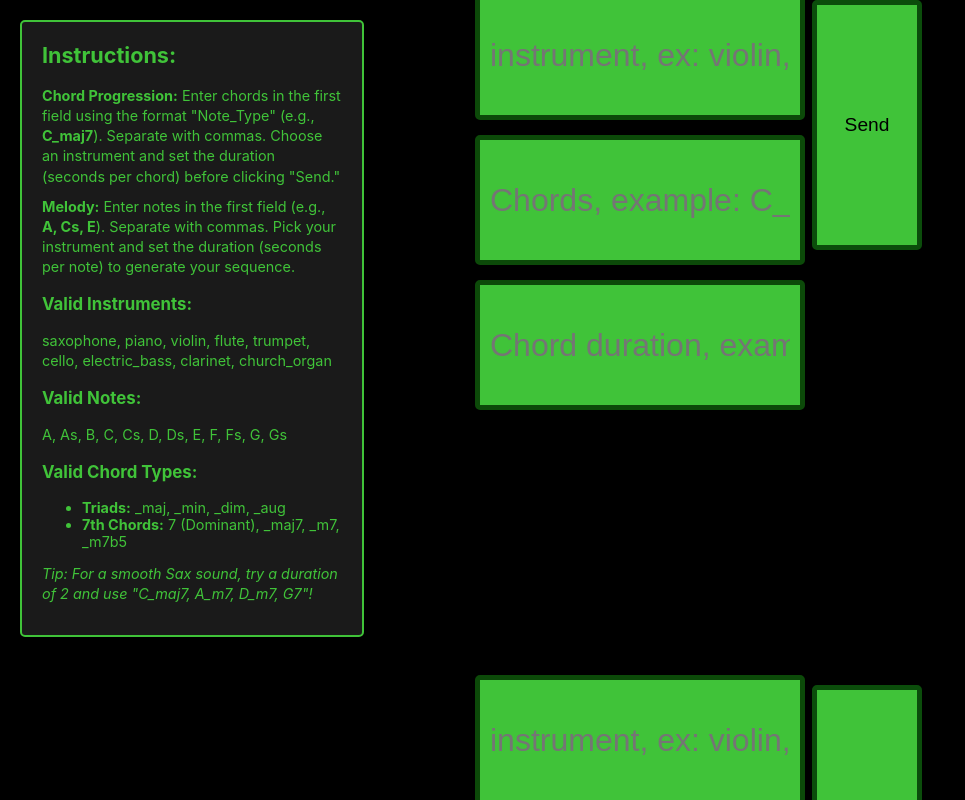
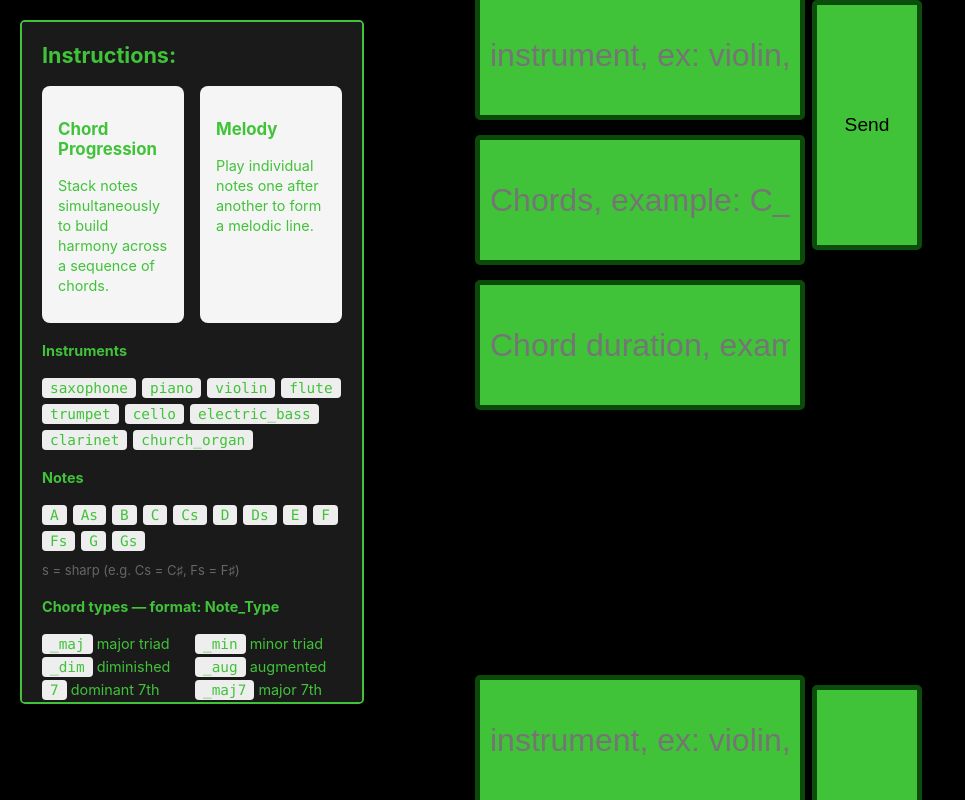
Before and after one commit to daniel-c-silva/SynthBridge, a React (Create React App) app in the folder frontend/: page / in a window 1280 px wide. Shown: the top 800 px of the page, without its empty margins (0-965 px from the left). Built offline with nearby package versions, Linux system fonts and the light colour scheme.

Commit message:
Revise instructions and layout for chord and melody input

```diff
--- a/frontend/src/components/main.jsx
+++ b/frontend/src/components/main.jsx
@@ -53,27 +53,50 @@ function Main() {
   return (
     <div>
 
-  <div className="instructions">
-    <h2>Instructions:</h2>
-    <p><strong>Chord Progression:</strong> Enter chords in the first field using the format "Note_Type" (e.g., <strong>C_maj7</strong>). Separate with commas. Choose an instrument and set the duration (seconds per chord) before clicking "Send."</p>
+<div className="instructions">
+  <h2>Instructions:</h2>
 
-    <p><strong>Melody:</strong> Enter notes in the first field (e.g., <strong>A, Cs, E</strong>). Separate with commas. Pick your instrument and set the duration (seconds per note) to generate your sequence.</p>
+  <div style={{display: 'flex', gap: '1rem', marginBottom: '1rem'}}>
+    <div style={{flex: 1, background: '#f5f5f5', borderRadius: '8px', padding: '1rem'}}>
+      <h3>Chord Progression</h3>
+      <p>Stack notes simultaneously to build harmony across a sequence of chords.</p>
+    </div>
+    <div style={{flex: 1, background: '#f5f5f5', borderRadius: '8px', padding: '1rem'}}>
+      <h3>Melody</h3>
+      <p>Play individual notes one after another to form a melodic line.</p>
+    </div>
+  </div>
 
-    <h3>Valid Instruments:</h3>
-    <p>saxophone, piano, violin, flute, trumpet, cello, electric_bass, clarinet, church_organ</p>
+  <h4>Instruments</h4>
+  <div style={{display: 'flex', flexWrap: 'wrap', gap: '6px', marginBottom: '1rem'}}>
+    {['saxophone','piano','violin','flute','trumpet','cello','electric_bass','clarinet','church_organ'].map(i => (
+      <code key={i} style={{background: '#eee', borderRadius: '4px', padding: '2px 8px'}}>{i}</code>
+    ))}
+  </div>
 
-    <h3>Valid Notes:</h3>
-    <p>A, As, B, C, Cs, D, Ds, E, F, Fs, G, Gs</p>
+  <h4>Notes</h4>
+  <div style={{display: 'flex', flexWrap: 'wrap', gap: '6px', marginBottom: '0.5rem'}}>
+    {['A','As','B','C','Cs','D','Ds','E','F','Fs','G','Gs'].map(n => (
+      <code key={n} style={{background: '#eee', borderRadius: '4px', padding: '2px 8px'}}>{n}</code>
+    ))}
+  </div>
+  <p style={{fontSize: '13px', color: '#666'}}>s = sharp (e.g. Cs = C♯, Fs = F♯)</p>
 
-    <h3>Valid Chord Types:</h3>
-    <ul>
-        <li><strong>Triads:</strong> _maj, _min, _dim, _aug</li>
-        <li><strong>7th Chords:</strong> 7 (Dominant), _maj7, _m7, _m7b5</li>
-    </ul>
+  <h4>Chord types — format: Note_Type</h4>
+  <div style={{display: 'grid', gridTemplateColumns: '1fr 1fr', gap: '6px', marginBottom: '1rem'}}>
+    {[['_maj','major triad'],['_min','minor triad'],['_dim','diminished'],['_aug','augmented'],
+      ['7','dominant 7th'],['_maj7','major 7th'],['_m7','minor 7th'],['_m7b5','half-diminished']].map(([suffix, label]) => (
+      <div key={suffix}><code style={{background: '#eee', borderRadius: '4px', padding: '2px 8px'}}>{suffix}</code> {label}</div>
+    ))}
+  </div>
 
-    <p><em>Tip: For a smooth Sax sound, try a duration of 2 and use "C_maj7, A_m7, D_m7, G7"!</em></p>
+  <h4>Duration</h4>
+  <p>Whole number in seconds per note or chord — e.g. <code>1</code>, <code>2</code>, <code>4</code></p>
 
-      </div>
+  <div style={{background: '#e8f0fe', borderRadius: '8px', padding: '0.75rem 1rem', marginTop: '1rem'}}>
+    💡 Try: instrument <code>saxophone</code>, duration <code>2</code>, chords <code>C_maj7,A_m7,D_m7,G7</code>
+  </div>
+</div>
 
       <div className="form-container">
         <button className="Button" id="send-button" onClick={handleChords}> Send</button>
```
